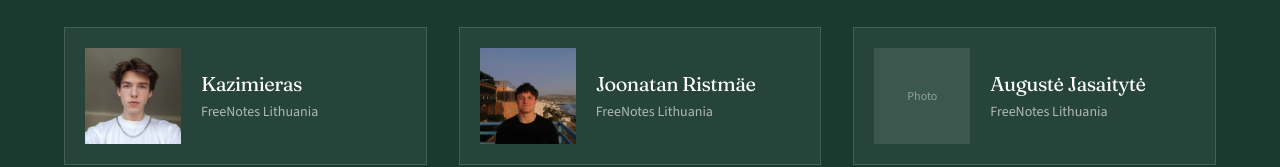
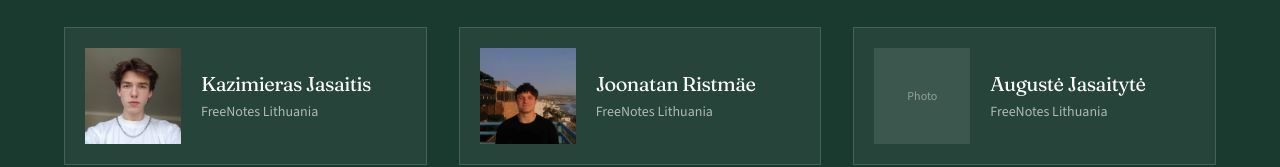
Before and after one commit to Joonatanristmae/FreeNotes, a Next.js app: page /lt in a window 1280 px wide. Shown: the part 3971-4138 px from the top of the page. Built offline with nearby package versions, Linux system fonts and the light colour scheme.

Commit message:
small fixes

```diff
--- a/src/data/countries/lithuania/index.ts
+++ b/src/data/countries/lithuania/index.ts
@@ -104,7 +104,7 @@ export const lithuaniaInventory: CountryInventory = {
   teamContacts: [
     {
       id: "kazimieras",
-      name: "Kazimieras",
+      name: "Kazimieras Jasaitis",
       role: "FreeNotes Lithuania",
       photo: "/kazimieras.jpg",
     },
```
